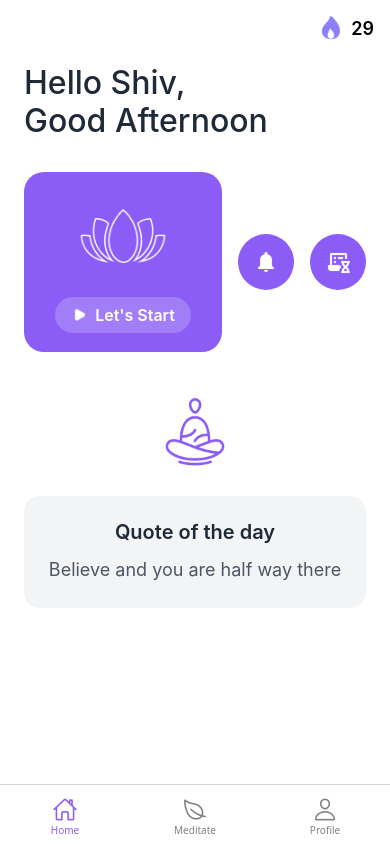
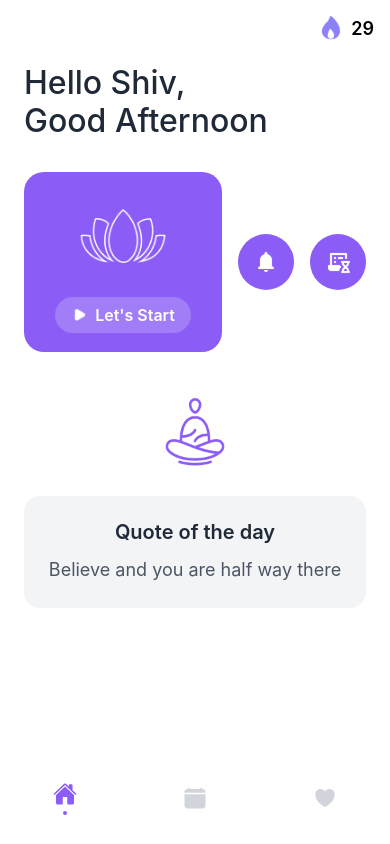
Before and after one commit to shivvyas2/Inhale-Breathing-App, a React Native app: screen /TabNavigator in a window 390 px wide. Built offline with nearby package versions, Linux system fonts and the light colour scheme; no server answers.

Commit message:
using api for random quotes

```diff
--- a/components/screens/Dashboard.js
+++ b/components/screens/Dashboard.js
@@ -1,8 +1,28 @@
-import React from 'react';
-import { View, Text, StyleSheet, SafeAreaView, TouchableOpacity, Image } from 'react-native';
+import React, { useState, useEffect } from 'react';
+import { View, Text, StyleSheet, SafeAreaView, TouchableOpacity, Image, ActivityIndicator } from 'react-native';
 import Header from './Header';
 
 const Dashboard = () => {
+  const [quote, setQuote] = useState('');
+  const [loading, setLoading] = useState(true);
+
+  useEffect(() => {
+    fetchQuote();
+  }, []);
+
+  const fetchQuote = async () => {
+    try {
+      const response = await fetch('https://zenquotes.io/api/random');
+      const [data] = await response.json();
+      setQuote(data.q);
+      setLoading(false);
+    } catch (error) {
+      console.error('Error fetching quote:', error);
+      setQuote('Believe and you are half way there');
+      setLoading(false);
+    }
+  };
+
   return (
     <SafeAreaView style={styles.container}>
       <Header />
@@ -58,9 +78,11 @@ const Dashboard = () => {
         {/* Quote Container */}
         <View style={styles.quoteContainer}>
           <Text style={styles.quoteTitle}>Quote of the day</Text>
-          <Text style={styles.quoteText}>
-            Believe and you are half way there
-          </Text>
+          {loading ? (
+            <ActivityIndicator color="#8B5CF6" />
+          ) : (
+            <Text style={styles.quoteText}>{quote}</Text>
+          )}
         </View>
       </View>
     </SafeAreaView>
@@ -105,11 +127,11 @@ const styles = StyleSheet.create({
     flex: 1,
     alignItems: 'center',
     justifyContent: 'center',
-    height: 180, // Increased height
+    height: 180,
   },
   lotusIcon: {
-    width: 90,  // Increased size
-    height: 90, // Increased size
+    width: 90,
+    height: 90,
     tintColor: '#FFFFFF',
     marginBottom: 16,
   },
--- a/navigation/TabNavigator.js
+++ b/navigation/TabNavigator.js
@@ -1,7 +1,8 @@
 import React from 'react';
+import { View, StyleSheet } from 'react-native';
 import { createBottomTabNavigator } from '@react-navigation/bottom-tabs';
+import Dashboard from '../components/screens/Dashboard';
 import { Ionicons } from '@expo/vector-icons';
-import Dashboard from '../components/screens/Dashboard';
 
 const Tab = createBottomTabNavigator();
 
@@ -10,11 +11,14 @@ const TabNavigator = () => {
     <Tab.Navigator
       screenOptions={{
         tabBarActiveTintColor: '#8B5CF6',
-        tabBarInactiveTintColor: 'gray',
+        tabBarInactiveTintColor: '#D1D5DB',
+        tabBarShowLabel: false,
         tabBarStyle: {
-          paddingBottom: 5,
-          paddingTop: 5,
-          height: 60,
+          backgroundColor: '#FFFFFF',
+          height: 70,
+          borderTopWidth: 0,
+          elevation: 0,
+          shadowOpacity: 0,
         },
         headerShown: false,
       }}
@@ -23,26 +27,35 @@ const TabNavigator = () => {
         name="Home"
         component={Dashboard}
         options={{
-          tabBarIcon: ({ color, size }) => (
-            <Ionicons name="home-outline" size={size} color={color} />
+          tabBarIcon: ({ focused, color }) => (
+            <View style={styles.tabItem}>
+              <Ionicons name="home" size={24} color={color} />
+              {focused && <View style={styles.indicator} />}
+            </View>
           ),
         }}
       />
       <Tab.Screen
-        name="Meditate"
-        component={Dashboard} // Replace with your Meditate screen component
+        name="History"
+        component={Dashboard}
         options={{
-          tabBarIcon: ({ color, size }) => (
-            <Ionicons name="leaf-outline" size={size} color={color} />
+          tabBarIcon: ({ focused, color }) => (
+            <View style={styles.tabItem}>
+              <Ionicons name="calendar-clear" size={24} color={color} />
+              {focused && <View style={styles.indicator} />}
+            </View>
           ),
         }}
       />
       <Tab.Screen
         name="Profile"
-        component={Dashboard} // Replace with your Profile screen component
+        component={Dashboard}
         options={{
-          tabBarIcon: ({ color, size }) => (
-            <Ionicons name="person-outline" size={size} color={color} />
+          tabBarIcon: ({ focused, color }) => (
+            <View style={styles.tabItem}>
+              <Ionicons name="heart" size={24} color={color} />
+              {focused && <View style={styles.indicator} />}
+            </View>
           ),
         }}
       />
@@ -50,4 +63,19 @@ const TabNavigator = () => {
   );
 };
 
+const styles = StyleSheet.create({
+  tabItem: {
+    alignItems: 'center',
+    justifyContent: 'center',
+    paddingTop: 10,
+  },
+  indicator: {
+    width: 4,
+    height: 4,
+    backgroundColor: '#8B5CF6',
+    borderRadius: 2,
+    marginTop: 4,
+  },
+});
+
 export default TabNavigator;
```
